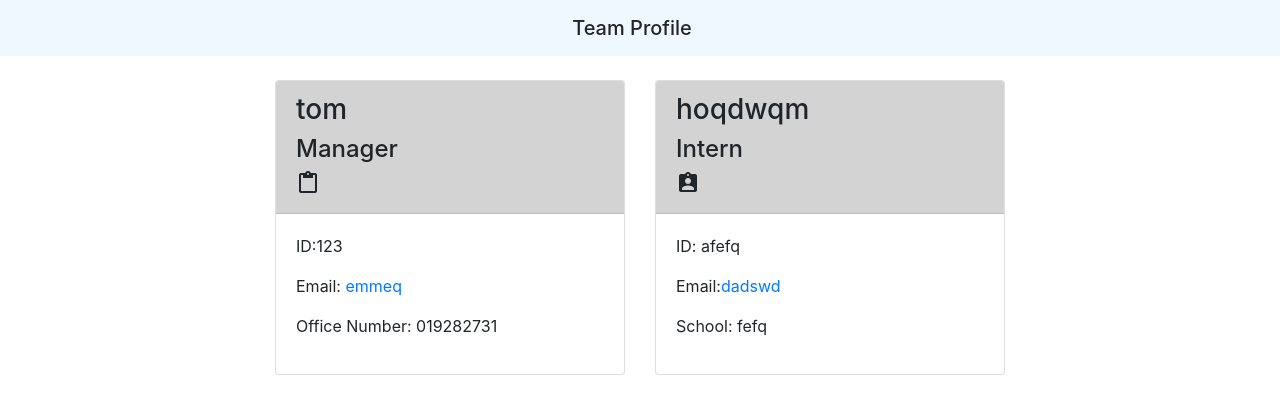
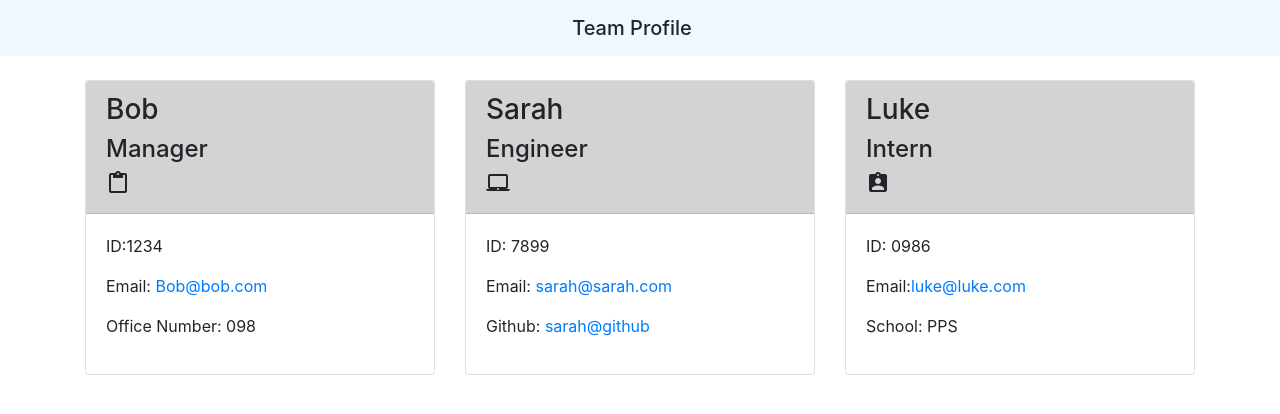
Before and after one commit to emmattner/Team-Profile-Generator, a website: page index.html in a window 1280 px wide. Drawn offline with nearby package versions, Linux system fonts and the light colour scheme.

Commit message:
updated index

```diff
--- a/index.html
+++ b/index.html
@@ -22,14 +22,14 @@
     <div class="col-4 mt-4">
         <div class="card h-100">
         <div class="card-header">
-        <h3>tom</h3>
+        <h3>Bob</h3>
         <h4>Manager</h4><i class="material-icons">content_paste</i>
     </div>
 
     <div class="card-body">
-        <p class="id">ID:123</p>
-        <p class="email">Email: <a href="mailto:emmeq">emmeq</a></p>
-        <p class="office">Office Number: 019282731</p>
+        <p class="id">ID:1234</p>
+        <p class="email">Email: <a href="mailto:Bob@bob.com">Bob@bob.com</a></p>
+        <p class="office">Office Number: 098</p>
         </div>
 
     </div>
@@ -38,13 +38,29 @@
     <div class="col-4 mt-4">
         <div class="card h-100">
             <div class="card-header">
-                <h3>hoqdwqm</h3>
+                <h3>Sarah</h3>
+                <h4>Engineer</h4><i class="material-icons">laptop_mac</i>
+            </div>
+
+            <div class="card-body">
+                <p class="id">ID: 7899</p>
+                <p class="email">Email: <a href="mailto:sarah@sarah.com">sarah@sarah.com</a></p>
+                <p class="github">Github: <a href="https://sarah@github">sarah@github</a></p>
+            </div>
+
+        </div>
+    </div>
+
+    <div class="col-4 mt-4">
+        <div class="card h-100">
+            <div class="card-header">
+                <h3>Luke</h3>
                 <h4>Intern</h4><i class="material-icons">assignment_ind</i>
             </div>
             <div class="card-body">
-                <p class="id">ID: afefq</p>
-                <p class="email">Email:<a href="mailto:dadswd">dadswd</a></p>
-                <p class="school">School: fefq</p>
+                <p class="id">ID: 0986</p>
+                <p class="email">Email:<a href="mailto:luke@luke.com">luke@luke.com</a></p>
+                <p class="school">School: PPS</p>
             </div>
     </div>
 </div>
--- a/src/generateHTML.js
+++ b/src/generateHTML.js
@@ -15,8 +15,8 @@ const generateManager = function (manager) {
 
     </div>
     </div>
-    `;
-}
+    `
+};
 
 const generateEngineer = function (engineer) {
     return `
@@ -34,7 +34,7 @@ const generateEngineer = function (engineer) {
         </div>
     </div>
     `
-}
+};
 
 const generateIntern = function (intern) {
     return `
```
